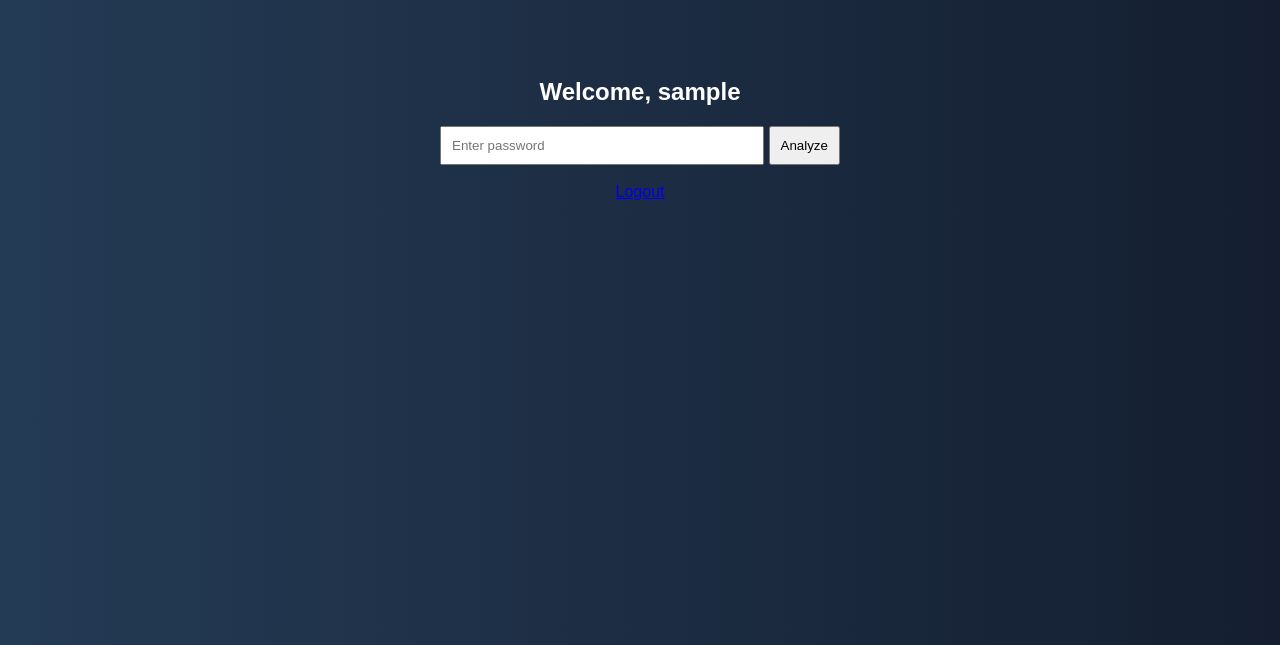
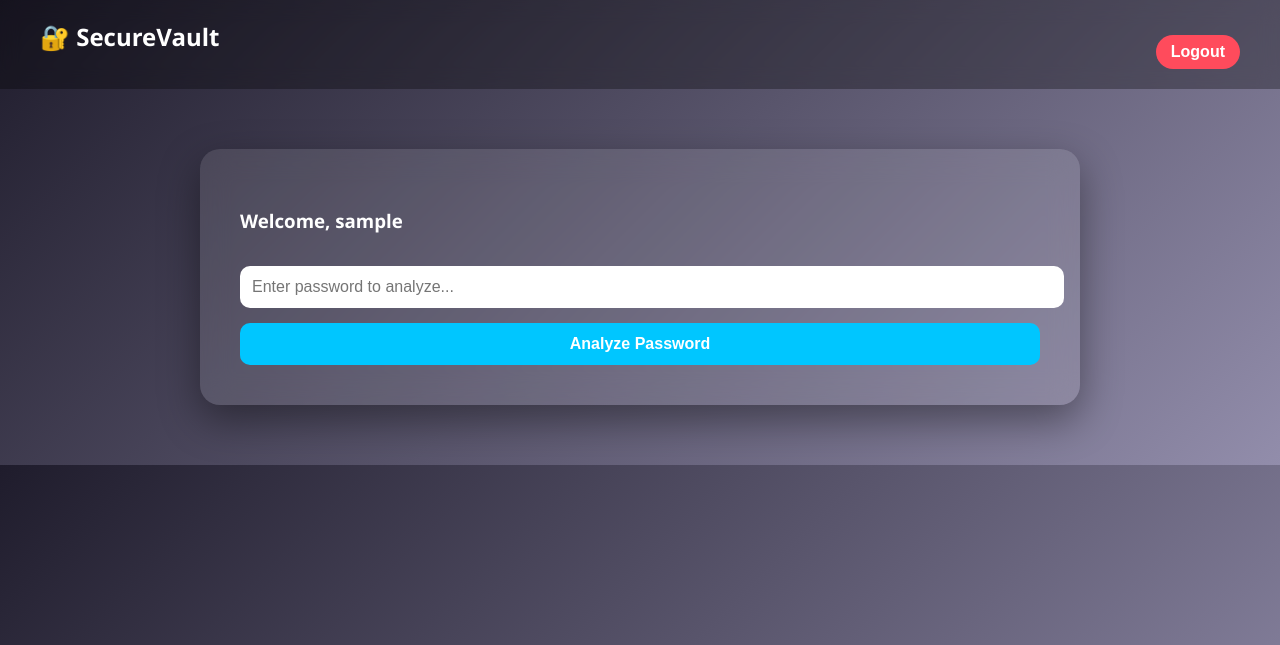
Before and after one commit to Sajeed191/password-strength-analyzer, a Flask app: page /dashboard in a window 1280 px wide. Shown: the top 645 px of the page. Run offline with Flask 3, Linux system fonts and the light colour scheme; the visitor is signed in with stand-in values (Sample User, id 1).

Commit message:
Update dashboard.html

```diff
--- a/templates/dashboard.html
+++ b/templates/dashboard.html
@@ -1,51 +1,146 @@
 <!DOCTYPE html>
-<html>
+<html lang="en">
 <head>
+    <meta charset="UTF-8">
     <title>Dashboard - SecureVault</title>
+    <meta name="viewport" content="width=device-width, initial-scale=1.0">
+
     <style>
         body {
-            font-family: Arial;
-            background: #141e30;
-            background: linear-gradient(to right, #243b55, #141e30);
+            margin: 0;
+            font-family: 'Segoe UI', sans-serif;
+            background: linear-gradient(135deg, #1f1c2c, #928dab);
             color: white;
-            text-align: center;
-            padding-top: 50px;
+        }
+
+        .navbar {
+            display: flex;
+            justify-content: space-between;
+            padding: 20px 40px;
+            background: rgba(0,0,0,0.3);
+            backdrop-filter: blur(10px);
+        }
+
+        .navbar h2 {
+            margin: 0;
+        }
+
+        .logout-btn {
+            background: #ff4b5c;
+            border: none;
+            padding: 8px 15px;
+            color: white;
+            border-radius: 20px;
+            cursor: pointer;
+        }
+
+        .container {
+            max-width: 800px;
+            margin: 60px auto;
+            background: rgba(255,255,255,0.1);
+            padding: 40px;
+            border-radius: 20px;
+            backdrop-filter: blur(15px);
+            box-shadow: 0 15px 40px rgba(0,0,0,0.4);
         }
 
         input {
-            padding: 10px;
-            width: 300px;
+            width: 100%;
+            padding: 12px;
+            border-radius: 10px;
+            border: none;
+            margin-top: 15px;
+            font-size: 16px;
         }
 
         button {
-            padding: 10px;
+            margin-top: 15px;
+            padding: 12px;
+            width: 100%;
+            border-radius: 10px;
+            border: none;
+            font-weight: bold;
+            cursor: pointer;
+            background: #00c6ff;
+            color: white;
+            font-size: 16px;
         }
 
-        .result {
+        .progress-bar {
             margin-top: 20px;
+            height: 15px;
+            background: rgba(255,255,255,0.2);
+            border-radius: 20px;
+            overflow: hidden;
+        }
+
+        .progress-fill {
+            height: 100%;
+            width: {{ percentage if percentage else 0 }}%;
+            background: #00ff99;
+            transition: 0.5s ease;
+        }
+
+        .result-box {
+            margin-top: 20px;
+            padding: 15px;
+            background: rgba(0,0,0,0.3);
+            border-radius: 10px;
+        }
+
+        .copy-btn {
+            margin-top: 10px;
+            background: #00ff99;
+            color: black;
+        }
+
+        @media(max-width: 600px) {
+            .container {
+                margin: 30px;
+                padding: 25px;
+            }
         }
     </style>
 </head>
 <body>
 
-<h2>Welcome, {{ current_user.username }}</h2>
+<div class="navbar">
+    <h2>🔐 SecureVault</h2>
+    <form action="/logout">
+        <button class="logout-btn">Logout</button>
+    </form>
+</div>
 
-<form method="POST">
-    <input type="text" name="password" placeholder="Enter password" required>
-    <button type="submit">Analyze</button>
-</form>
+<div class="container">
+    <h3>Welcome, {{ current_user.username }}</h3>
 
-{% if percentage %}
-<div class="result">
-    <p>Strength: {{ strength }}</p>
-    <p>Score: {{ percentage }}%</p>
-    <p>Generated Strong Password:</p>
-    <p><b>{{ generated_password }}</b></p>
+    <form method="POST">
+        <input type="text" name="password" placeholder="Enter password to analyze..." required>
+        <button type="submit">Analyze Password</button>
+    </form>
+
+    {% if percentage %}
+    <div class="progress-bar">
+        <div class="progress-fill"></div>
+    </div>
+
+    <div class="result-box">
+        <p><strong>Strength:</strong> {{ strength }}</p>
+        <p><strong>Score:</strong> {{ percentage }}%</p>
+        <p><strong>Generated Strong Password:</strong></p>
+        <p id="generatedPassword">{{ generated_password }}</p>
+        <button class="copy-btn" onclick="copyPassword()">Copy Password</button>
+    </div>
+    {% endif %}
 </div>
-{% endif %}
 
-<br>
-<a href="/logout">Logout</a>
+<script>
+function copyPassword() {
+    const text = document.getElementById("generatedPassword").innerText;
+    navigator.clipboard.writeText(text);
+    alert("Password copied!");
+}
+</script>
 
 </body>
 </html>
```
